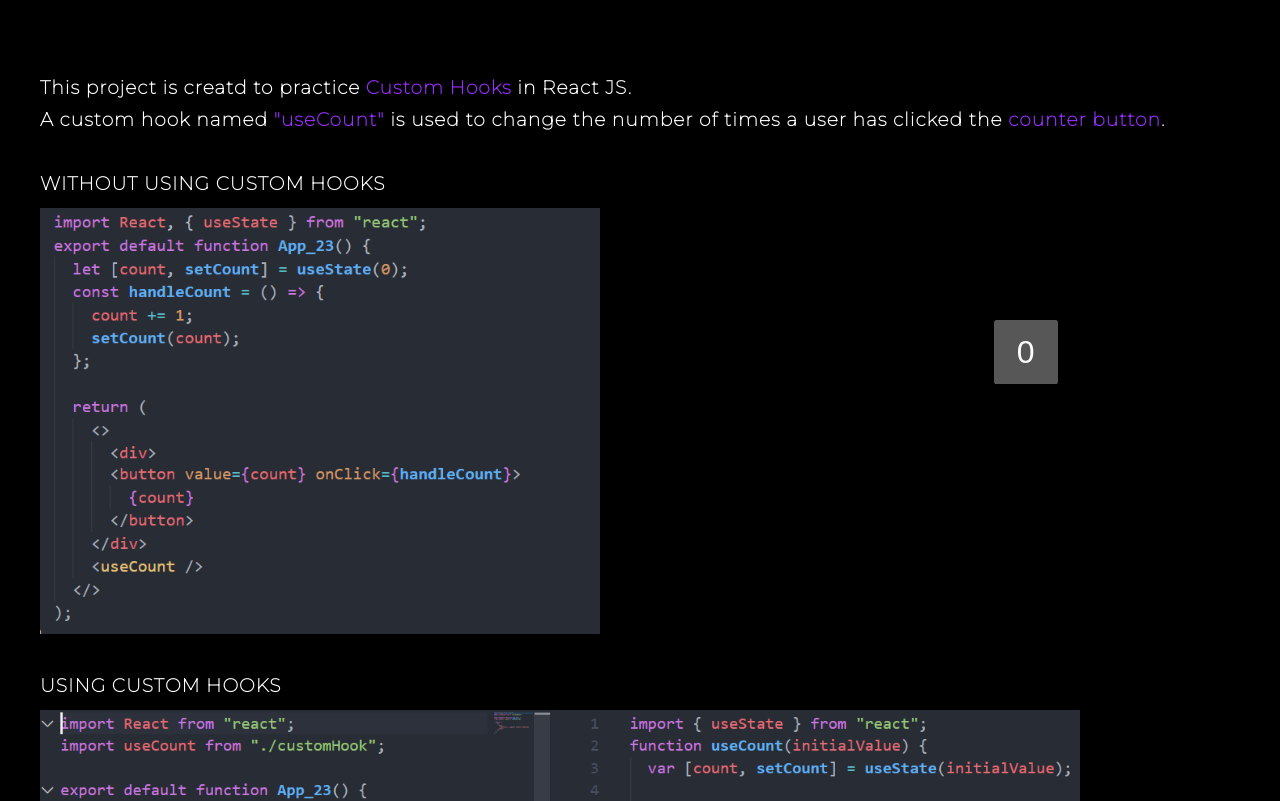
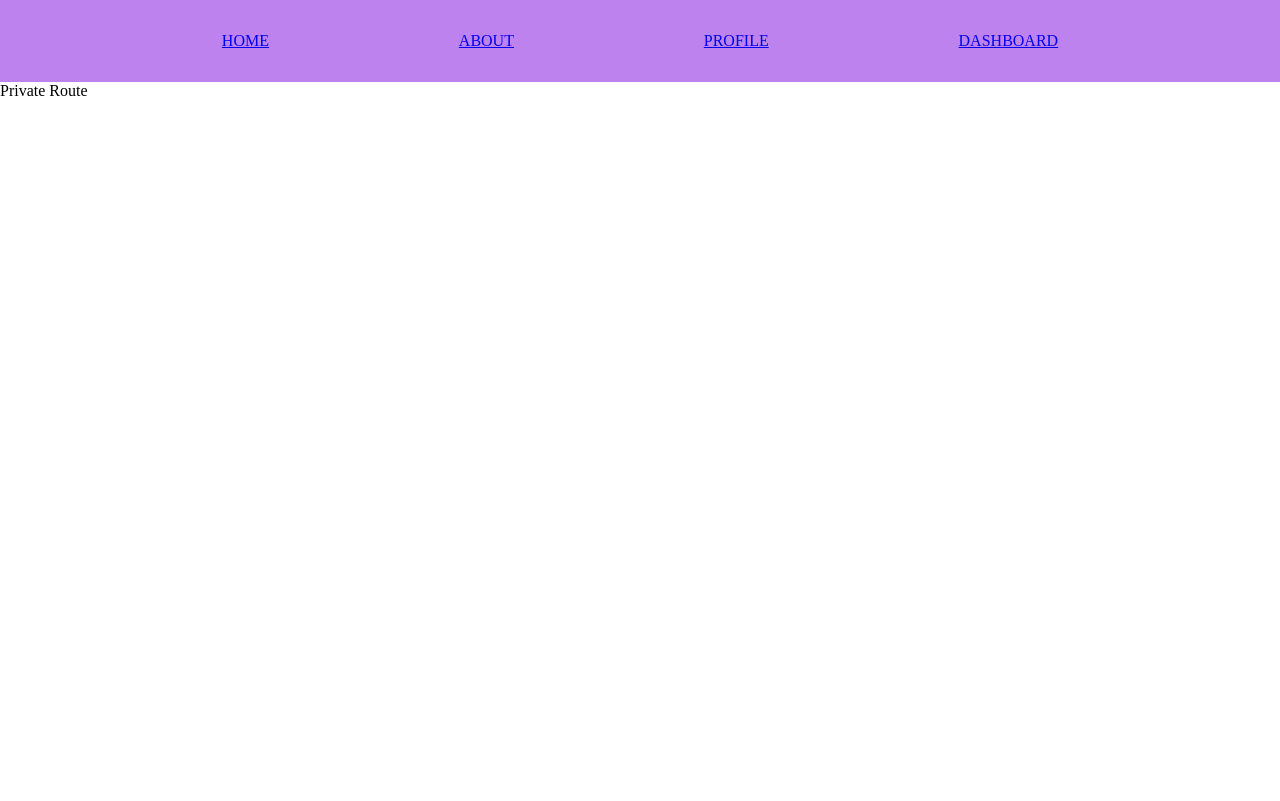
Before and after one commit to saksham-chaturvedii/DEVSNEST-Frontend, a React (Create React App) app in the folder react-js/: page /dashboard in a window 1280 px wide. Shown: the top 801 px of the page. Built offline with nearby package versions, Linux system fonts and the light colour scheme.

Commit message:
About publick route complete, redirect remaining

```diff
--- a/react-js/package.json
+++ b/react-js/package.json
@@ -11,6 +11,7 @@
     "@testing-library/user-event": "^12.8.3",
     "react": "^17.0.2",
     "react-dom": "^17.0.2",
+    "react-router-dom": "^5.2.0",
     "react-scripts": "4.0.3",
     "web-vitals": "^1.1.2"
   },
--- a/react-js/src/App.jsx
+++ b/react-js/src/App.jsx
@@ -6,7 +6,8 @@
 // import Day20CalorieApp from "./DAY 20/App_20";
 // import Day21CalorieApp from "./DAY 21/App_21";
 // import Day22 from "./DAY 22/App_22";
-import Day23 from "./DAY 23/App_23";
+// import Day23 from "./DAY 23/App_23";
+import Day24 from "./DAY 24/App_24";
 const App = () => {
   return (
     <div>
@@ -23,7 +24,8 @@ const App = () => {
       {/* <Day20CalorieApp/> */}
       {/* <Day21CalorieApp/> */}
       {/* <Day22/> */}
-      <Day23 />
+      {/* <Day23 /> */}
+      <Day24 />
     </div>
   );
 };
--- /dev/null
+++ b/react-js/src/DAY 24/About.jsx
@@ -0,0 +1,11 @@
+import React from 'react'
+
+function About() {
+    return (
+        <div>
+            Public Route
+        </div>
+    )
+}
+
+export default About
--- /dev/null
+++ b/react-js/src/DAY 24/App_24.jsx
@@ -0,0 +1,11 @@
+import React from 'react'
+import NavBar from './NavBar';
+function App_24() {
+    return (
+        <div>
+            <NavBar/>
+        </div>
+    )
+}
+
+export default App_24
--- /dev/null
+++ b/react-js/src/DAY 24/Dashboard.jsx
@@ -0,0 +1,11 @@
+import React from 'react'
+
+function Dashboard() {
+    return (
+        <div>
+            Private Route
+        </div>
+    )
+}
+
+export default Dashboard
--- /dev/null
+++ b/react-js/src/DAY 24/Home.jsx
@@ -0,0 +1,24 @@
+import React, { useContext, useEffect } from "react";
+import { Button } from "@material-ui/core";
+import AuthData from "./auth-context";
+
+function Home() {
+  const { login, setLogin } = useContext(AuthData);
+
+//   useEffect(() => {
+//     return console.log(login);
+//   }, [login]);
+
+  const handleLogin = () => {
+    login ? setLogin(false) : setLogin(true);
+  };
+  return (
+    <div>
+      <div>Home</div>
+      <div>Login to access "Profile" & "Dashboard"</div>
+      <Button onClick={handleLogin}>Login</Button>
+    </div>
+  );
+}
+
+export default Home;
--- /dev/null
+++ b/react-js/src/DAY 24/NavBar.jsx
@@ -0,0 +1,34 @@
+import React from "react";
+import { BrowserRouter as Router, Link, Switch, Route } from "react-router-dom";
+import Home from "./Home";
+import About from "./About";
+import Profile from "./Profile";
+import Dashboard from "./Dashboard";
+import "./style.css";
+import { ContextFunction } from "./auth-context";
+function NavBar() {
+  return (
+    <div>
+      <ContextFunction>
+        <Router>
+          {/* We use {Link} here becuse it does not reloads the page when the url changes, say, from {http://localhost:3000/} to {http://localhost:3000/profile}. If we use anchor tag i.e. <a href='/about'></a>, then everytime the react will render the about component(or any visited page) if we vist it and reload the page. Earlier every thing was loaded and the react was just switching the pages.  */}
+          <div className="NavBar">
+            <Link to="/">HOME</Link>
+            <Link to="/about">ABOUT</Link>
+            <Link to="/profile">PROFILE</Link>
+            <Link to="/dashboard">DASHBOARD</Link>
+          </div>
+
+          <Switch>
+            <Route exact path="/" component={Home} />
+            <Route exact path="/about" component={About} />
+            <Route exact path="/profile" component={Profile} />
+            <Route exact path="/dashboard" component={Dashboard} />
+          </Switch>
+        </Router>
+      </ContextFunction>
+    </div>
+  );
+}
+
+export default NavBar;
--- /dev/null
+++ b/react-js/src/DAY 24/Profile.jsx
@@ -0,0 +1,11 @@
+import React, { useContext } from "react";
+import AuthData from "./auth-context";
+
+function Profile() {
+  const { login, setLogin } = useContext(AuthData);
+  return (
+    <>{login ? <div>Private Route</div> : <div>Login to access it.</div>}</>
+  );
+}
+
+export default Profile;
--- /dev/null
+++ b/react-js/src/DAY 24/auth-context.jsx
@@ -0,0 +1,11 @@
+import { createContext, useState } from "react";
+const AuthData = createContext();
+
+export function ContextFunction({ children }) {
+  const [login, setLogin] = useState(false);
+  return (
+    <AuthData.Provider value={{login, setLogin}}> {children}</AuthData.Provider>
+  );
+}
+export default AuthData; //not a component, use to retreive data stored in the auth-context file
+// ContextFunction -> A parent component that contains all the children components whose states we want to use in different files
--- /dev/null
+++ b/react-js/src/DAY 24/style.css
@@ -0,0 +1,12 @@
+* {
+  margin: 0;
+  padding: 0;
+  box-sizing: border-box;
+}
+
+.NavBar {
+  display: flex;
+  justify-content: space-evenly;
+  padding: 2rem;
+  background-color: rgb(189, 130, 238);
+}
```
Also changed, not shown: 1 other file (tests, documents, lock files or other folders).
